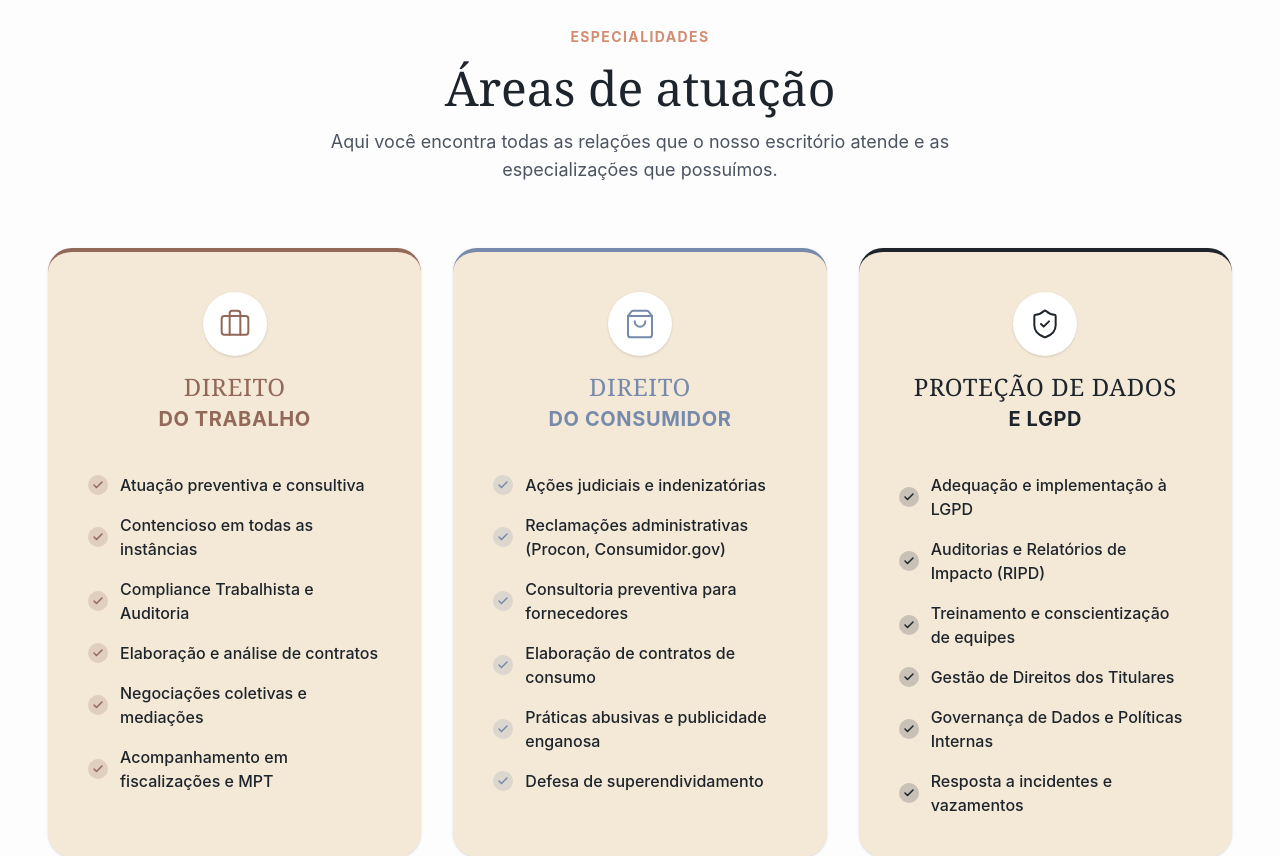
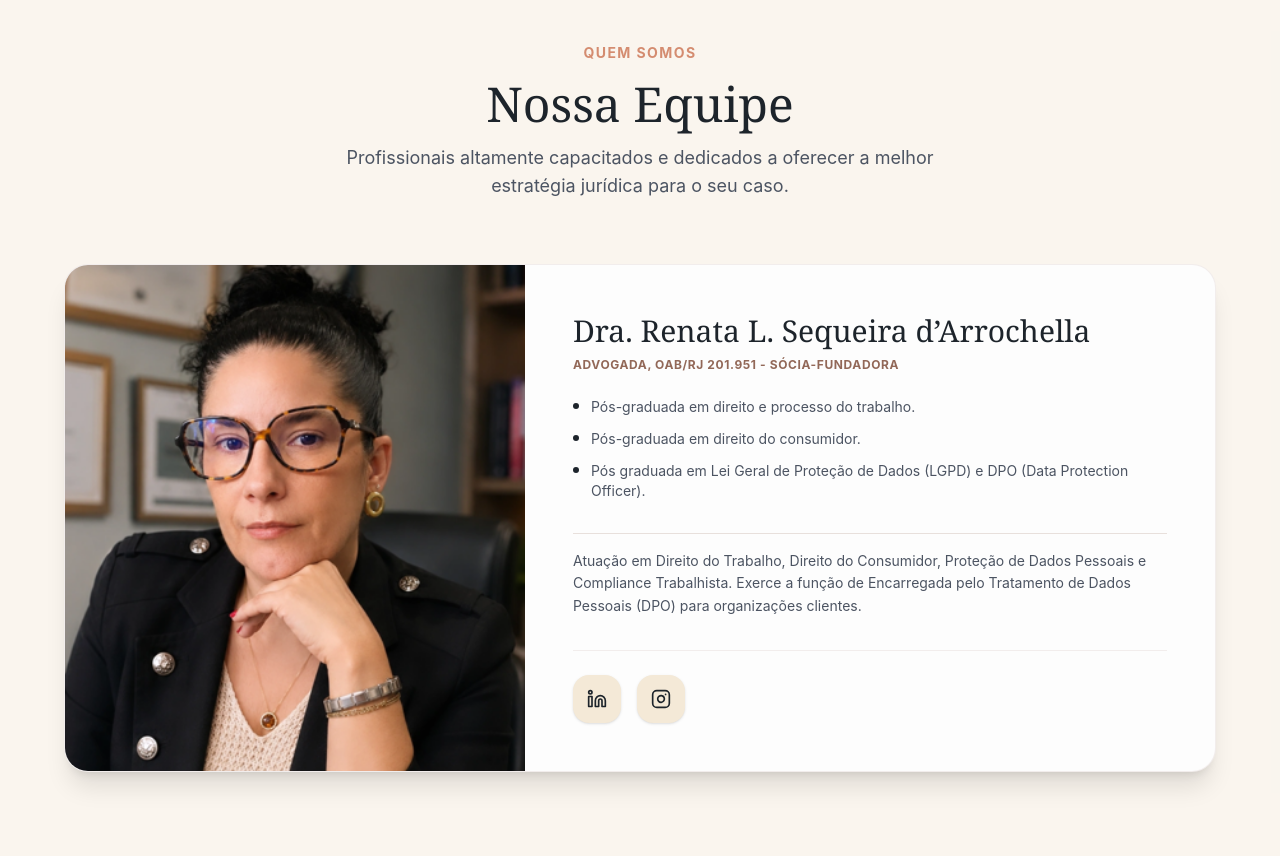
Before and after one commit to Amand4May/sdarrochella-advocacia, a React (Vite) app: page / in a window 1280 px wide. Shown: the part 3780-4636 px from the top of the page. Built offline with nearby package versions, Linux system fonts and the light colour scheme.

Commit message:
fix(infos): fixed wrong informations on home

```diff
--- a/src/App.tsx
+++ b/src/App.tsx
@@ -4,7 +4,6 @@ import { Header } from './components/Header';
 import { Hero } from './components/Hero';
 import { Sobre } from './components/Sobre';
 import { ComoAtuamos } from './components/ComoAtuamos';
-import { AreasAtuacao } from './components/AreasAtuacao';
 import { Equipe } from './components/Equipe';
 import { PortalCliente } from './components/PortalCliente';
 import { Contato } from './components/Contato';
@@ -40,7 +39,6 @@ function Home() {
       <Bifurcacao />
       <Sobre />
       <ComoAtuamos />
-      <AreasAtuacao />
       <Equipe />
       <PortalCliente />
       <Contato />
--- a/src/components/AreasAtuacao.tsx
+++ /dev/null
@@ -1,116 +0,0 @@
-import { Briefcase, ShoppingBag, ShieldCheck, Check } from 'lucide-react';
-
-export function AreasAtuacao() {
-  return (
-    <section id="areas-de-atuacao" className="py-20 px-6 md:px-12 bg-adv-branco">
-
-      {/* Cabeçalho da Seção */}
-      <div className="text-center mb-16">
-        <span className="text-sm font-bold text-adv-laranja uppercase tracking-widest">
-          Especialidades
-        </span>
-        <h2 className="text-3xl md:text-4xl lg:text-5xl font-serif text-adv-marinho mt-4 mb-4">
-          Áreas de atuação
-        </h2>
-        <p className="text-adv-cinza text-base md:text-lg max-w-2xl mx-auto">
-          Aqui você encontra todas as relações que o nosso escritório atende e as especializações que possuímos.
-        </p>
-      </div>
-
-      {/* Grid de Cards */}
-      <div className="grid grid-cols-1 md:grid-cols-2 lg:grid-cols-3 gap-8 max-w-7xl mx-auto">
-
-        {/* Card 1: DIREITO DO TRABALHO */}
-        <div className="group bg-adv-creme p-8 lg:p-10 shadow-sm hover:shadow-xl transition-all duration-300 border-t-4 border-adv-marrom flex flex-col h-full rounded-3xl">
-          <div className="mb-6 flex flex-col items-center text-center">
-            <div className="w-16 h-16 bg-white rounded-full flex items-center justify-center text-adv-marrom mb-4 shadow-sm group-hover:scale-110 transition-transform duration-300">
-              <Briefcase size={32} strokeWidth={1.5} />
-            </div>
-            <h3 className="text-2xl font-serif text-adv-marrom uppercase tracking-wide group-hover:text-adv-marinho transition-colors leading-tight">
-              Direito <br/> <span className="text-xl font-sans font-bold">do Trabalho</span>
-            </h3>
-          </div>
-
-          <ul className="space-y-4 text-adv-marinho font-medium text-sm md:text-base mt-4">
-            {[
-              'Atuação preventiva e consultiva',
-              'Contencioso em todas as instâncias',
-              'Compliance Trabalhista e Auditoria',
-              'Elaboração e análise de contratos',
-              'Negociações coletivas e mediações',
-              'Acompanhamento em fiscalizações e MPT'
-            ].map((item, index) => (
-              <li key={index} className="flex items-center gap-3">
-                <div className="w-5 h-5 rounded-full bg-adv-marrom/20 flex items-center justify-center shrink-0">
-                  <Check size={12} className="text-adv-marrom" strokeWidth={3} />
-                </div>
-                <span>{item}</span>
-              </li>
-            ))}
-          </ul>
-        </div>
-
-        {/* Card 2: DIREITO DO CONSUMIDOR (Updated styling and text) */}
-        <div className="group bg-adv-creme p-8 lg:p-10 shadow-sm hover:shadow-xl transition-all duration-300 border-t-4 border-adv-azulClaro flex flex-col h-full rounded-3xl">
-          <div className="mb-6 flex flex-col items-center text-center">
-            <div className="w-16 h-16 bg-white rounded-full flex items-center justify-center text-adv-azulClaro mb-4 shadow-sm group-hover:scale-110 transition-transform duration-300">
-              <ShoppingBag size={32} strokeWidth={1.5} />
-            </div>
-            <h3 className="text-2xl font-serif text-adv-azulClaro uppercase tracking-wide group-hover:text-adv-marinho transition-colors leading-tight">
-              Direito <br/> <span className="text-xl font-sans font-bold">Do Consumidor</span>
-            </h3>
-          </div>
-
-          <ul className="space-y-4 text-adv-marinho font-medium text-sm md:text-base mt-4">
-            {[
-              'Ações judiciais e indenizatórias',
-              'Reclamações administrativas (Procon, Consumidor.gov)',
-              'Consultoria preventiva para fornecedores',
-              'Elaboração de contratos de consumo',
-              'Práticas abusivas e publicidade enganosa',
-              'Defesa de superendividamento'
-            ].map((item, index) => (
-              <li key={index} className="flex items-center gap-3">
-                <div className="w-5 h-5 rounded-full bg-adv-azulClaro/20 flex items-center justify-center shrink-0">
-                  <Check size={12} className="text-adv-azulClaro" strokeWidth={3} />
-                </div>
-                <span>{item}</span>
-              </li>
-            ))}
-          </ul>
-        </div>
-
-        {/* Card 3: PROTEÇÃO DE DADOS E LGPD (Updated styling and text) */}
-        <div className="group bg-adv-creme p-8 lg:p-10 shadow-sm hover:shadow-xl transition-all duration-300 border-t-4 border-adv-marinho flex flex-col h-full rounded-3xl">
-          <div className="mb-6 flex flex-col items-center text-center">
-            <div className="w-16 h-16 bg-white rounded-full flex items-center justify-center text-adv-marinho mb-4 shadow-sm group-hover:scale-110 transition-transform duration-300">
-              <ShieldCheck size={32} strokeWidth={1.5} />
-            </div>
-            <h3 className="text-2xl font-serif text-adv-marinho uppercase tracking-wide group-hover:text-adv-marrom transition-colors leading-tight">
-              Proteção de Dados <br/> <span className="text-xl font-sans font-bold">e LGPD</span>
-            </h3>
-          </div>
-
-          <ul className="space-y-4 text-adv-marinho font-medium text-sm md:text-base mt-4">
-            {[
-              'Adequação e implementação à LGPD',
-              'Auditorias e Relatórios de Impacto (RIPD)',
-              'Treinamento e conscientização de equipes',
-              'Gestão de Direitos dos Titulares',
-              'Governança de Dados e Políticas Internas',
-              'Resposta a incidentes e vazamentos'
-            ].map((item, index) => (
-              <li key={index} className="flex items-center gap-3">
-                <div className="w-5 h-5 rounded-full bg-adv-marinho/20 flex items-center justify-center shrink-0">
-                  <Check size={12} className="text-adv-marinho" strokeWidth={3} />
-                </div>
-                <span>{item}</span>
-              </li>
-            ))}
-          </ul>
-        </div>
-
-      </div>
-    </section>
-  );
-}
--- a/src/components/Contato.tsx
+++ b/src/components/Contato.tsx
@@ -66,7 +66,7 @@ export function Contato() {
               </div>
               <div>
                 <h4 className="font-bold">Endereço (Sede)</h4>
-                <p className="text-adv-cinza">Estrada Francisco da Cruz Nunes, Piratininga, Niterói, RJ</p>
+                <p className="text-adv-cinza">Estrada Francisco da Cruz 5428 loja 123, Shopping Barravento, Piratininga, Niterói, RJ</p>
               </div>
             </div>
           </div>
--- a/src/components/Footer.tsx
+++ b/src/components/Footer.tsx
@@ -80,7 +80,7 @@ export function Footer() {
 
       {/* Direitos Autorais e Crédito */}
       <div className="max-w-7xl mx-auto pt-8 border-t border-white/10 text-center text-xs text-adv-branco/50 flex flex-col md:flex-row justify-between items-center gap-4">
-        <span>&copy; {new Date().getFullYear()} S. Darrochella Advocacia. Todos os direitos reservados.</span>
+        <span>&copy; {new Date().getFullYear()} Sd'A Advocacia. Todos os direitos reservados.</span>
         <span>Desenvolvido por Amanda Mayumi</span>
       </div>
     </footer>
--- a/src/components/Header.tsx
+++ b/src/components/Header.tsx
@@ -71,7 +71,7 @@ export function Header() {
           <Link to="/para-voce" className="text-sm font-bold text-adv-cinza uppercase tracking-widest hover:text-adv-marrom py-2 border-b border-gray-50">Para Você</Link>
           <Link to="/para-empresas" className="text-sm font-bold text-adv-cinza uppercase tracking-widest hover:text-adv-marrom py-2 border-b border-gray-50">Para Empresas</Link>
           <Link to="/atuacao-em-parceria" className="text-sm font-bold text-adv-cinza uppercase tracking-widest hover:text-adv-marrom py-2 border-b border-gray-50">Parcerias</Link>
-          <Link to="/contato" className="text-sm font-bold text-adv-cinza uppercase tracking-widest hover:text-adv-marrom py-2">Contato</Link>
+          <Link to="/#contato" className="text-sm font-bold text-adv-cinza uppercase tracking-widest hover:text-adv-marrom py-2">Contato</Link>
         </nav>
       )}
 
```
